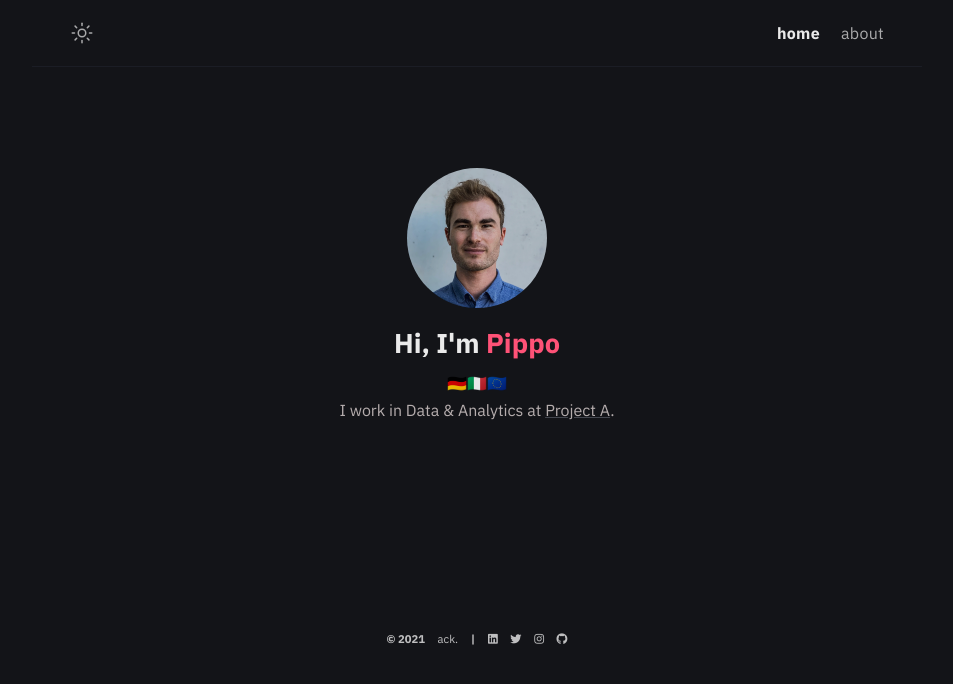
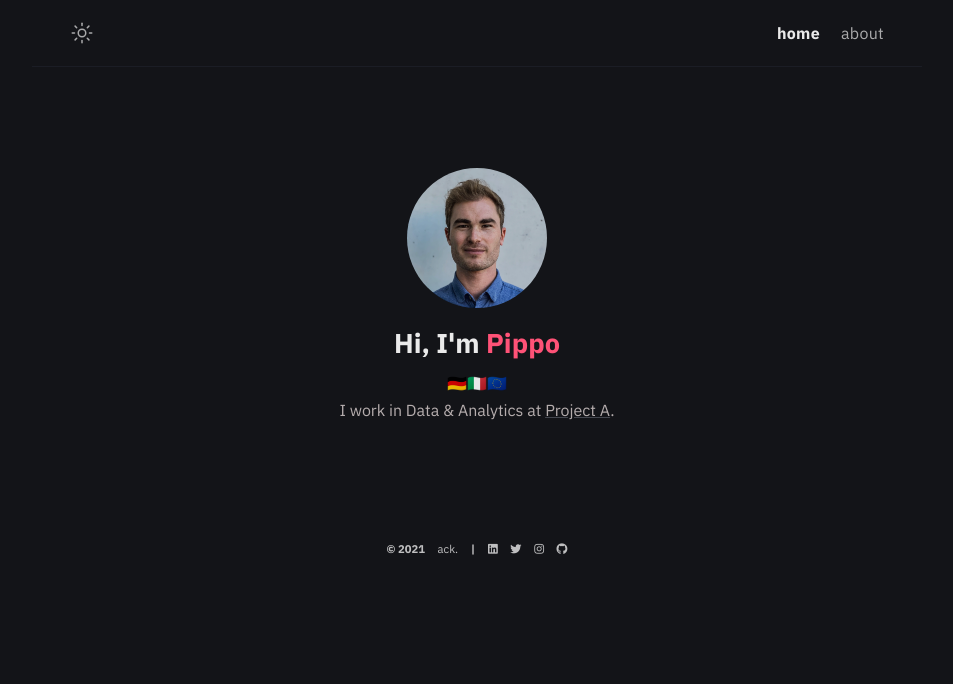
Before and after one commit to pippowie/pippowie.github.io, a Jekyll site: the page built from index.md, in a window 1280 px wide. Shown: the top 684 px of the page, without its empty margins (163-1116 px from the left). Built offline with Jekyll 4.4.1, drawn with Linux system fonts in a browser that asks for light colours.

Commit message:
default.html: changed

```diff
--- a/_layouts/default.html
+++ b/_layouts/default.html
@@ -32,8 +32,7 @@ layout: compress
     <main aria-label="Content">
       {{ content }}
     </main>
-
+    {% include footer.html %}
   </div>
-  {% include footer.html %}
 </body>
 </html>
```
